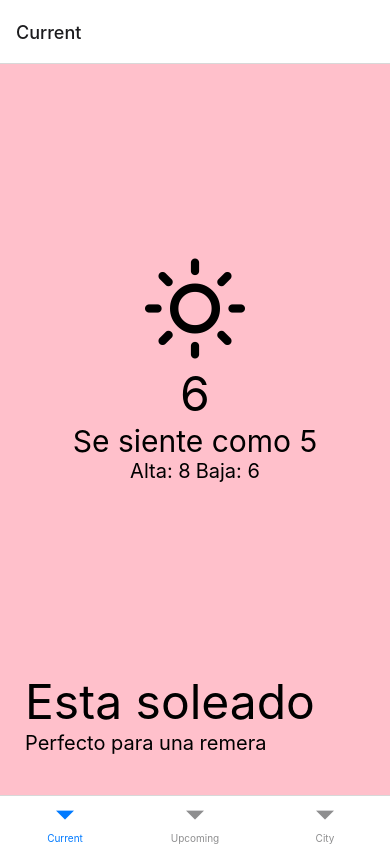
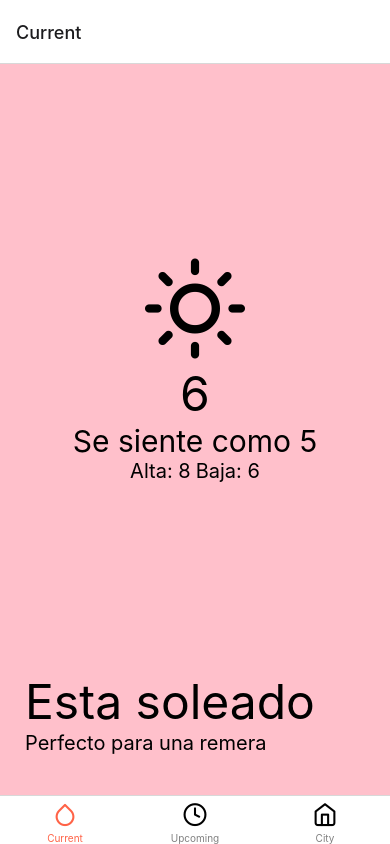
Before and after one commit to LaVieja1/weatherNative, a React Native app: screen / in a window 390 px wide. Built offline with nearby package versions, Linux system fonts and the light colour scheme.

Commit message:
estilado tabs

```diff
--- a/App.js
+++ b/App.js
@@ -1,6 +1,7 @@
 import React from 'react'
 import { NavigationContainer } from '@react-navigation/native'
 import { createBottomTabNavigator } from '@react-navigation/bottom-tabs'
+import { Feather } from '@expo/vector-icons'
 
 import CurrentWeather from './src/screens/CurrentWeather'
 import UpcomingWeather from './src/screens/UpcomingWeather'
@@ -11,10 +12,51 @@
 const App = () => {
   return (
     <NavigationContainer>
-      <Tab.Navigator>
-        <Tab.Screen name={'Current'} component={CurrentWeather} />
-        <Tab.Screen name={'Upcoming'} component={UpcomingWeather} />
-        <Tab.Screen name={'City'} component={City} />
+      <Tab.Navigator
+        screenOptions={{
+          tabBarActiveTintColor: 'tomato',
+          tabBarInactiveTintColor: 'gray'
+        }}
+      >
+        <Tab.Screen
+          name={'Current'}
+          component={CurrentWeather}
+          options={{
+            tabBarIcon: ({ focused }) => (
+              <Feather
+                name={'droplet'}
+                size={25}
+                color={focused ? 'tomato' : 'black'}
+              />
+            )
+          }}
+        />
+        <Tab.Screen
+          name={'Upcoming'}
+          component={UpcomingWeather}
+          options={{
+            tabBarIcon: ({ focused }) => (
+              <Feather
+                name={'clock'}
+                size={25}
+                color={focused ? 'tomato' : 'black'}
+              />
+            )
+          }}
+        />
+        <Tab.Screen
+          name={'City'}
+          component={City}
+          options={{
+            tabBarIcon: ({ focused }) => (
+              <Feather
+                name={'home'}
+                size={25}
+                color={focused ? 'tomato' : 'black'}
+              />
+            )
+          }}
+        />
       </Tab.Navigator>
     </NavigationContainer>
   )
```
